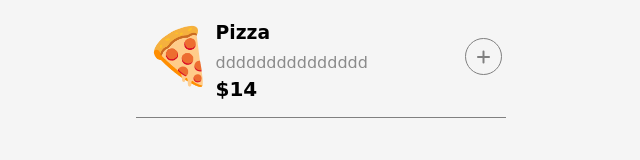
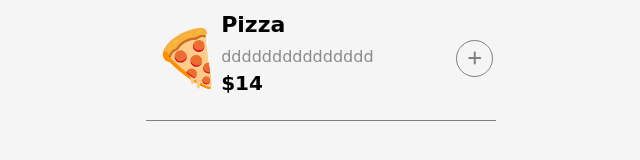
Before and after one commit to SAIDOU11/Ordering-App, a plain HTML site: page index.html in a window 1280 px wide. Shown: the part 122-282 px from the top of the page, without its empty margins (319-959 px from the left). Drawn offline with Linux system fonts and the light colour scheme; a web font is replaced by a local one.

Commit message:
section id + font-size

```diff
--- a/index.html
+++ b/index.html
@@ -31,7 +31,7 @@
         alt="Fond d'écran de l'application"
       />
     </header>
-    <section>
+    <section id="section">
       <div class="command">
         <div id="emoji">
           <p class="emoji-size">🍕</p>
--- a/style.css
+++ b/style.css
@@ -41,9 +41,8 @@ p {
   align-items: center;
   flex-direction: row;
   margin: 0 auto;
-  height: 120px;
   border-bottom: 1px solid gray;
-  width: 90%;
+  width: 85%;
 }
 
 #emoji {
@@ -74,6 +73,7 @@ p {
   color: gray;
 }
 h3 {
+  font-size: 22px;
   margin-left: 10px;
   margin: 15px 0 10px 10px;
 }
@@ -86,5 +86,5 @@ h3 {
   justify-content: start;
   font-size: 20px;
   font-weight: 900;
-  margin-left: 10px;
+  margin: 5px 0 25px 10px;
 }
```
